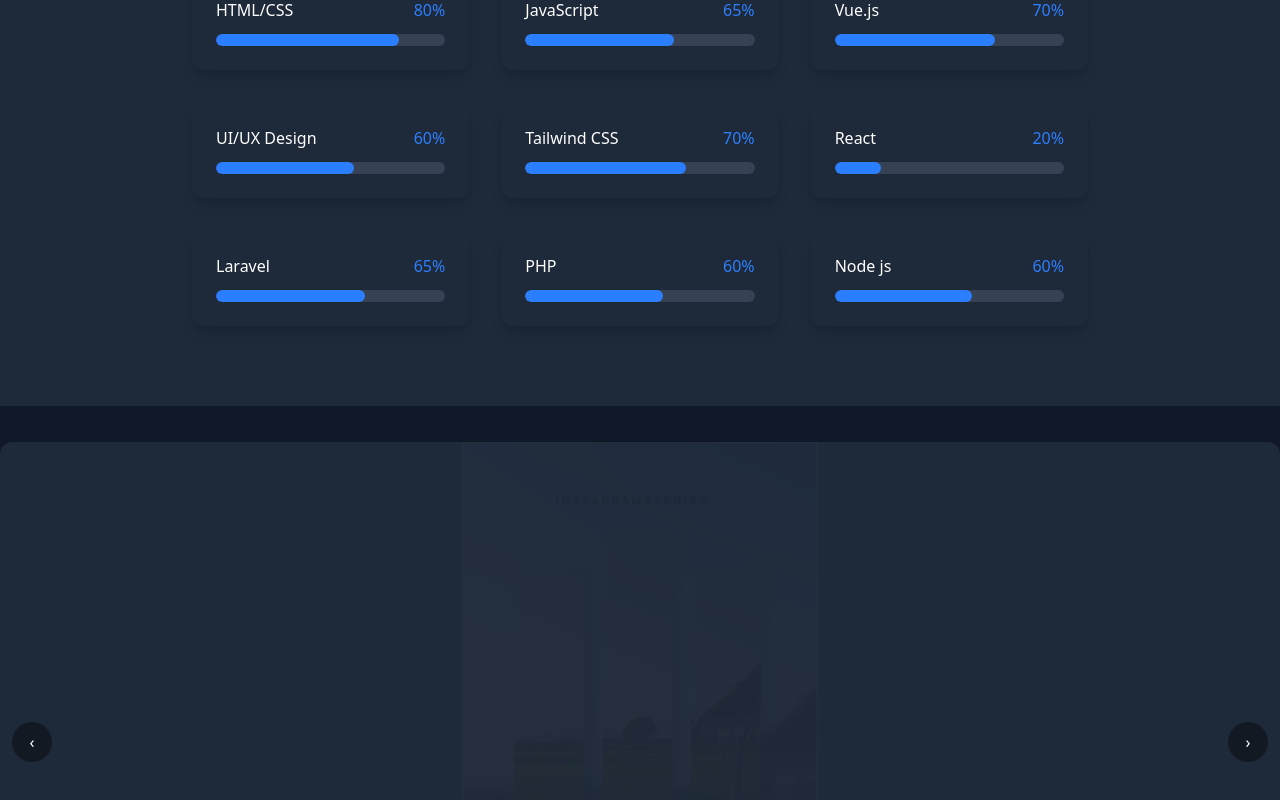
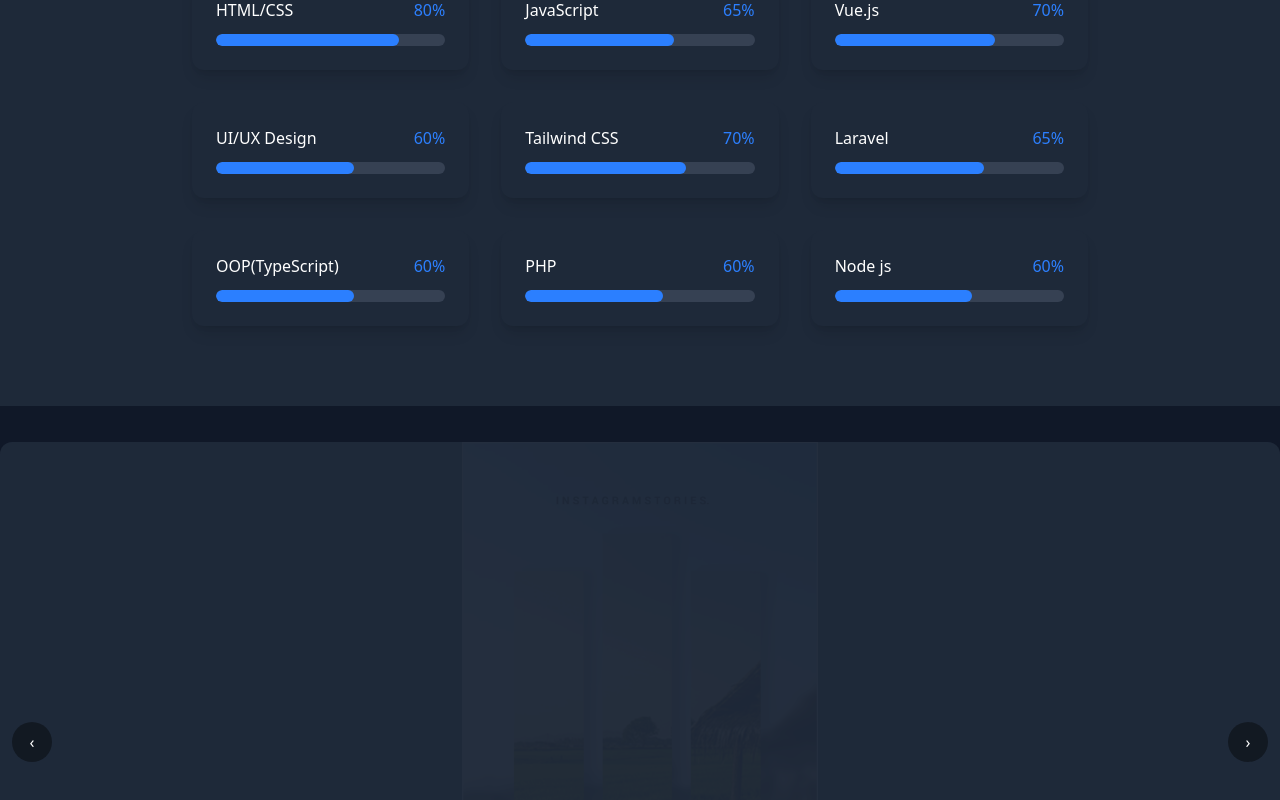
Before and after one commit to SOR-CHHIN/SorChhin, a Vue app: page / in a window 1280 px wide. Shown: the part 1640-2440 px from the top of the page. Built offline with nearby package versions, Linux system fonts and the light colour scheme.

Commit message:
udate code

```diff
--- a/src/components/Footer.vue
+++ b/src/components/Footer.vue
@@ -28,7 +28,7 @@
       socialLinks: [
         { name: "Facebook", url: "https://www.facebook.com/chhin.sreysor.52/", icon: "fab fa-facebook-f" },
         { name: "Telegram", url: "https://t.me/SOR_CHHIN", icon: "fab fa-telegram" },
-        { name: "Instagram", url: "https://instagram.com", icon: "fab fa-instagram" },
+        { name: "Instagram", url: "https://www.instagram.com/chhinsreysor/", icon: "fab fa-instagram" },
         { name: "LinkedIn", url: "https://www.linkedin.com/in/sor-chhin-94112a345/", icon: "fab fa-linkedin-in" },
         { name: "Github", url: "https://github.com/SOR-CHHIN", icon: "fab fa-github" },
       ],
--- a/src/view/Skills.vue
+++ b/src/view/Skills.vue
@@ -35,8 +35,9 @@
   { name: "Vue.js", proficiency: 70 },
   { name: "UI/UX Design", proficiency:  60},
   { name: "Tailwind CSS", proficiency: 70 },
-  { name: "React", proficiency: 20 },
+  // { name: "React", proficiency: 20 },
   { name: "Laravel", proficiency: 65 },
+  { name: "OOP(TypeScript)", proficiency: 60 },
   { name: "PHP", proficiency: 60 },
   { name: "Node js", proficiency: 60 },
 ];
```
